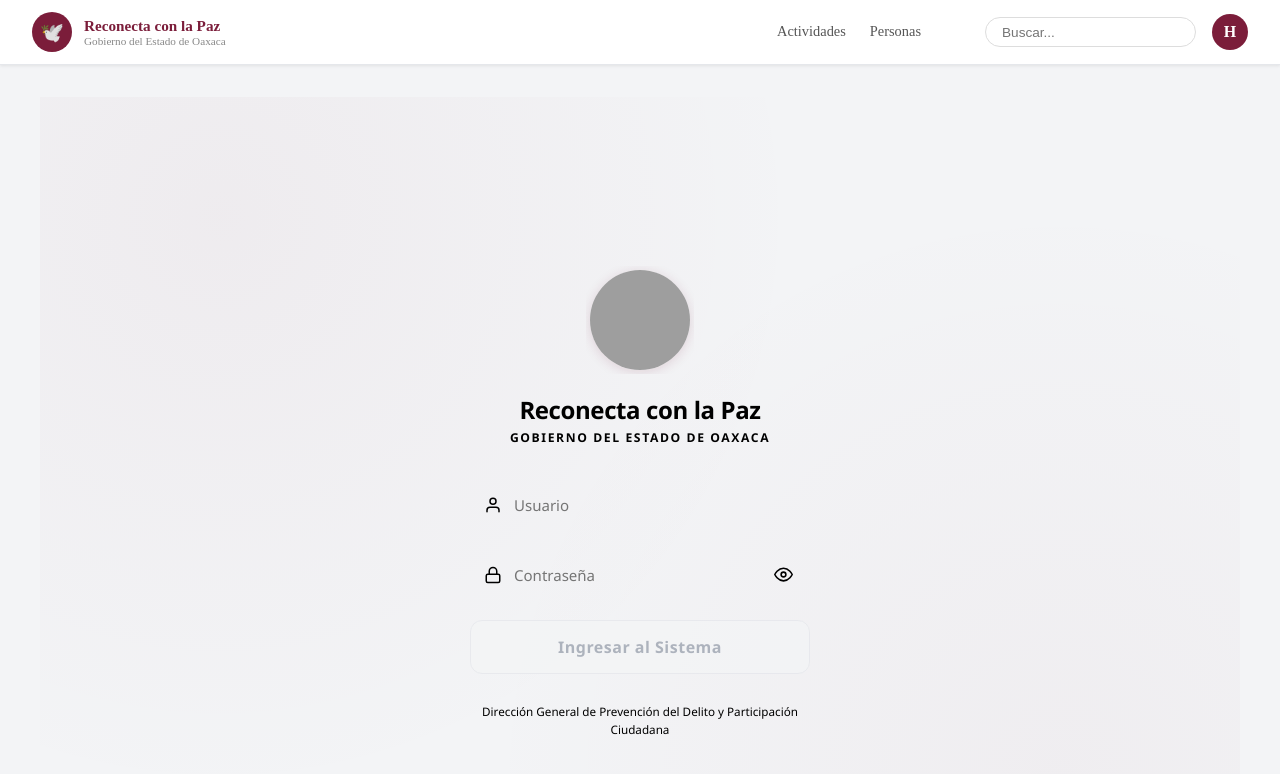
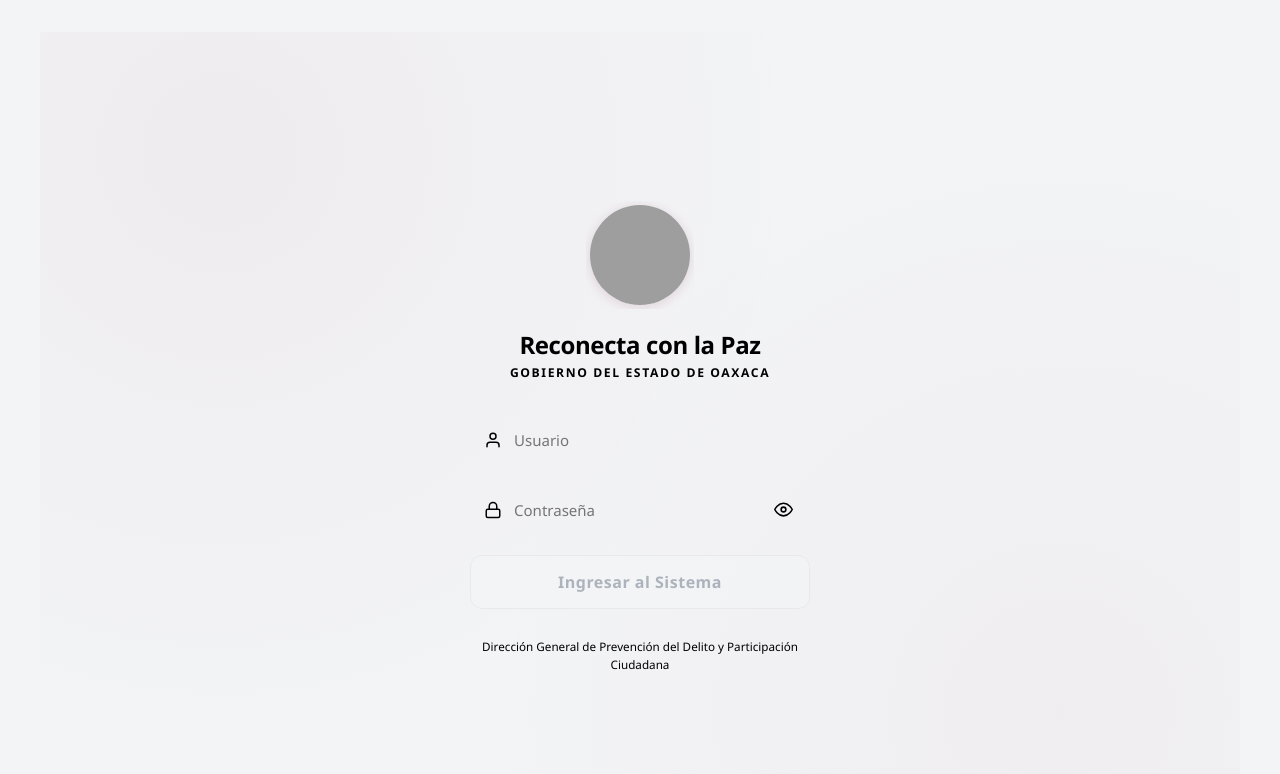
Before and after one commit to jyordi/SSP-FRONT, an Angular app: page /login in a window 1280 px wide. Shown: the top 774 px of the page. Built offline with nearby package versions, Linux system fonts and the light colour scheme; grey boxes are pictures that could not be loaded.

Commit message:
diseño adaptado

```diff
--- a/src/app/app.html
+++ b/src/app/app.html
@@ -1,4 +1,4 @@
-<app-navbar [config]="navbarConfig" />
+<app-navbar *ngIf="showNavbar" [config]="navbarConfig" />
 <main class="page-content">
   <router-outlet />
 </main>
--- a/src/app/app.ts
+++ b/src/app/app.ts
@@ -1,15 +1,26 @@
-import { Component } from '@angular/core';
-import { RouterOutlet } from '@angular/router';
+import { Component, OnInit } from '@angular/core';
+import { Router, RouterOutlet } from '@angular/router';
 import { NavbarComponent, NavbarConfig } from './voluntarios/shared/navbar/navbar';
+import { CommonModule } from '@angular/common';
 
 @Component({
   selector: 'app-root',
   standalone: true,
-  imports: [RouterOutlet, NavbarComponent],
+  imports: [RouterOutlet, NavbarComponent, CommonModule],
   templateUrl: './app.html',
   styleUrls: ['./app.css']
 })
-export class AppComponent {
+export class AppComponent implements OnInit {
+  showNavbar: boolean = false;
+
+  constructor(private router: Router) {}
+
+  ngOnInit(): void {
+    this.router.events.subscribe(() => {
+      this.showNavbar = this.router.url.includes('/voluntarios');
+    });
+  }
+
   navbarConfig: NavbarConfig = {
     brandName: 'Reconecta con la Paz',
     brandSubtitle: 'Gobierno del Estado de Oaxaca',
--- a/src/app/voluntarios/shared/navbar/navbar.css
+++ b/src/app/voluntarios/shared/navbar/navbar.css
@@ -2,40 +2,38 @@
   display: flex;
   align-items: center;
   gap: 2rem;
-  padding: 0 2rem;
-  height: 64px;
-  background: white;
-  border-bottom: 1px solid #e5e7eb;
-  box-shadow: 0 1px 3px rgba(0,0,0,.08);
+  padding: 0.8rem 3rem;
+  height: auto;
+  background-color: #7B1D3A;
+  border-bottom: 4px solid #C8952A;
+  box-shadow: 0 4px 15px rgba(0, 0, 0, 0.2);
 }
 
 .brand {
   display: flex;
   align-items: center;
-  gap: .75rem;
+  gap: 0.75rem;
 }
 
-.logo-circle {
-  width: 40px;
-  height: 40px;
+.logo-img {
+  width: 42px;
+  height: 42px;
   border-radius: 50%;
-  background: #7B1D3A;
-  display: grid;
-  place-items: center;
-  font-size: 1.2rem;
+  border: 2px solid white;
+  background: white;
 }
 
 .brand-name {
   display: block;
   font-weight: 700;
-  color: #7B1D3A;
-  font-size: .95rem;
+  color: white;
+  font-size: 0.95rem;
 }
 
 .brand-sub {
   display: block;
-  font-size: .7rem;
-  color: #888;
+  font-size: 0.7rem;
+  color: rgba(255, 255, 255, 0.8);
 }
 
 .nav-links {
@@ -46,17 +44,18 @@
 
 .nav-links a {
   text-decoration: none;
-  color: #555;
-  font-size: .9rem;
-  padding: .25rem 0;
+  color: rgba(255, 255, 255, 0.85);
+  font-size: 0.9rem;
+  font-weight: 500;
+  padding: 0.25rem 0;
   border-bottom: 2px solid transparent;
-  transition: all .2s;
+  transition: all 0.3s ease;
 }
 
 .nav-links a.active,
 .nav-links a:hover {
-  color: #7B1D3A;
-  border-color: #7B1D3A;
+  color: #C8952A;
+  border-color: #C8952A;
 }
 
 .nav-end {
@@ -66,22 +65,57 @@
   margin-left: 2rem;
 }
 
+.search-container {
+  position: relative;
+  display: flex;
+  align-items: center;
+}
+
+.search-icon {
+  position: absolute;
+  left: 0.75rem;
+  width: 16px;
+  height: 16px;
+  color: rgba(255, 255, 255, 0.6);
+  pointer-events: none;
+}
+
 .search {
-  border: 1px solid #ddd;
+  border: 1px solid rgba(255, 255, 255, 0.3);
   border-radius: 20px;
-  padding: .4rem 1rem;
-  font-size: .85rem;
+  padding: 0.4rem 1rem 0.4rem 2.25rem;
+  font-size: 0.85rem;
   outline: none;
+  background: rgba(255, 255, 255, 0.95);
+  color: #333;
+  transition: all 0.3s ease;
+}
+
+.search::placeholder {
+  color: rgba(0, 0, 0, 0.5);
+}
+
+.search:focus {
+  background: white;
+  box-shadow: 0 0 0 3px rgba(200, 149, 42, 0.2);
 }
 
 .avatar {
   width: 36px;
   height: 36px;
   border-radius: 50%;
-  background: #7B1D3A;
+  background: rgba(255, 255, 255, 0.2);
   color: white;
   display: grid;
   place-items: center;
   font-weight: 600;
   cursor: pointer;
+  border: 2px solid rgba(255, 255, 255, 0.3);
+  transition: all 0.3s ease;
 }
+
+.avatar:hover {
+  background: #C8952A;
+  border-color: #C8952A;
+  color: #7B1D3A;
+}
--- a/src/app/voluntarios/shared/navbar/navbar.html
+++ b/src/app/voluntarios/shared/navbar/navbar.html
@@ -1,6 +1,6 @@
 <nav class="navbar">
   <div class="brand">
-    <div class="logo-circle">{{ config.brandIcon }}</div>
+    <img src="https://pbs.twimg.com/profile_images/1553024740645867521/Y01tlpcP_400x400.jpg" alt="Logo" class="logo-img">
     <div>
       <span class="brand-name">{{ config.brandName }}</span>
       <span class="brand-sub">{{ config.brandSubtitle }}</span>
@@ -9,7 +9,7 @@
 
   <div class="nav-links">
     @for (link of config.links; track link.path) {
-      <a [routerLink]="link.path" routerLinkActive="active">
+      <a [routerLink]="link.path" routerLinkActive="active" class="nav-link">
         {{ link.label }}
       </a>
     }
@@ -17,10 +17,10 @@
 
   <div class="nav-end">
     @if (config.showSearch) {
-      <input class="search" type="text" [placeholder]="config.searchPlaceholder || 'Buscar...'">
-    }
-    @if (config.showAvatar) {
-      <div class="avatar">{{ config.avatarText || 'U' }}</div>
+      <div class="search-container">
+        <svg class="search-icon" viewBox="0 0 24 24" fill="none" stroke="currentColor" stroke-width="2"><circle cx="11" cy="11" r="8"></circle><line x1="21" y1="21" x2="16.65" y2="16.65"></line></svg>
+        <input class="search" type="text" [placeholder]="config.searchPlaceholder || 'Buscar...'">
+      </div>
     }
   </div>
 </nav>
```
